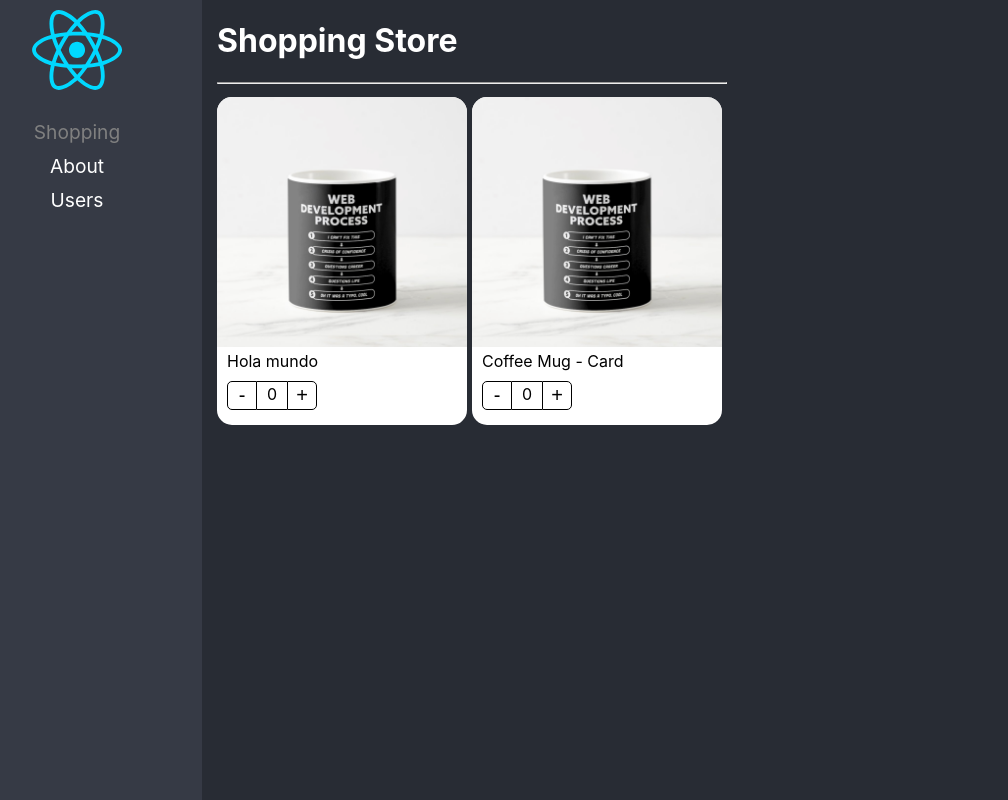
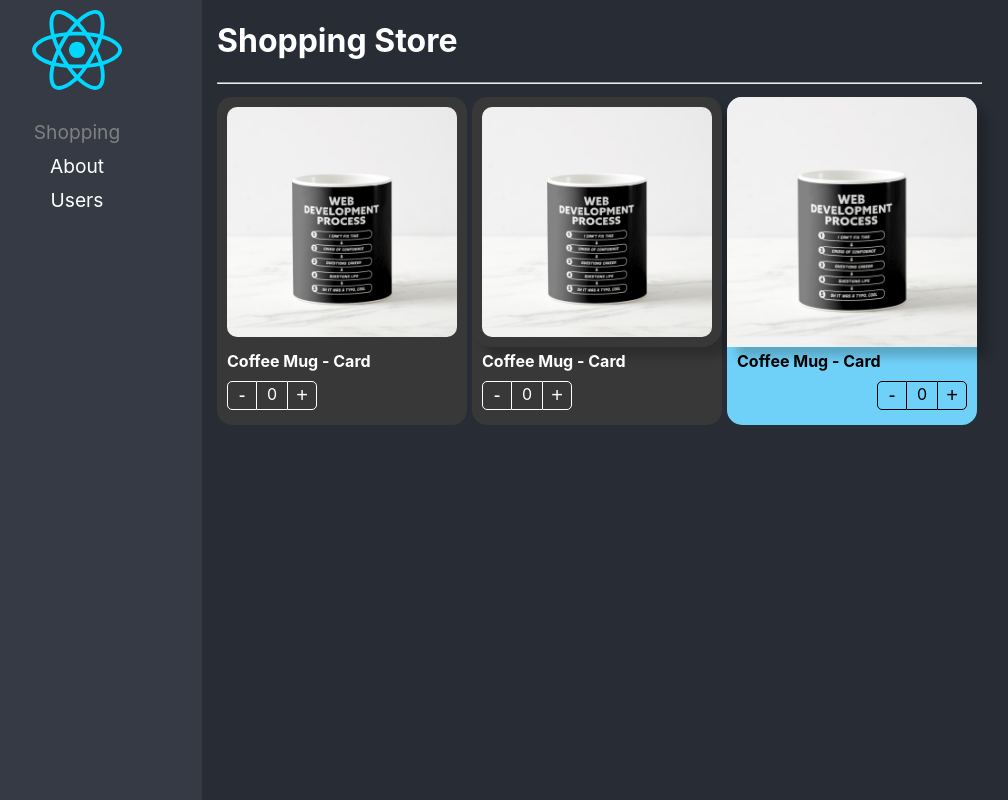
Before and after one commit to jesusmira/React-adv, a React (Vite) app: page /home in a window 1280 px wide. Shown: the whole page, without its empty margins (48-1056 px from the left). Built offline with nearby package versions, Linux system fonts and the light colour scheme.

Commit message:
Component Extend Styles -  listo

```diff
--- a/src/02-component-patterns/components/ProductButtons.tsx
+++ b/src/02-component-patterns/components/ProductButtons.tsx
@@ -3,13 +3,18 @@
 
 import styles from '../styles/styles.module.css';
 
+export interface Props{
+  className?: string,
+  style?: React.CSSProperties
+}
 
-export const ProductButtons = () => {
+export const ProductButtons = ({ className, style }: Props) => {
 
     const {increaseBy, counter} = useContext(ProductContext)
 
     return (
-      <div className={styles.buttonsContainer}>
+      <div className={`${styles.buttonsContainer} ${ className}`}
+          style={ style }>
              <button
               onClick={() => increaseBy( -1 )}
               className={ styles.buttonMinus}>-</button>
--- a/src/02-component-patterns/components/ProductCard.tsx
+++ b/src/02-component-patterns/components/ProductCard.tsx
@@ -1,6 +1,6 @@
 import { createContext } from 'react';
 
-import { ProductCardProps, ProductContextProps } from '../interfaces/interfaces';
+import { Product, ProductContextProps } from '../interfaces/interfaces';
 
 import { useProduct } from '../hooks/useProduct';
 
@@ -9,8 +9,15 @@
 export const ProductContext = createContext({} as ProductContextProps);
 const { Provider } = ProductContext;
 
+export  interface Props {
+  product: Product,
+  children: React.ReactElement | React.ReactElement [],
+  className?: string,
+  style?: React.CSSProperties
+}
 
-export const ProductCard = ({ children, product }: ProductCardProps) => {
+
+export const ProductCard = ({ children, product, className, style }: Props) => {
 
   const { counter, increaseBy } = useProduct();
 
@@ -20,7 +27,9 @@
       increaseBy,
       product
     }}>
-      <div className={ styles.productCard}>
+      <div
+        className={ `${styles.productCard} ${ className }`}
+        style={ style }>
           { children }
       </div>
     </Provider>
--- a/src/02-component-patterns/components/ProductImage.tsx
+++ b/src/02-component-patterns/components/ProductImage.tsx
@@ -3,7 +3,13 @@
 import noImage from '../assets/no-image.jpg';
 import styles from '../styles/styles.module.css';
 
-export const ProductImage = ({ img = ''}) => {
+export interface Props{
+  img?: string,
+  className?: string,
+  style?: React.CSSProperties
+}
+
+export const ProductImage = ({ img, className, style }: Props) => {
 
     const { product } = useContext(ProductContext);
     let imgToShow: string;
@@ -16,7 +22,11 @@
     }
 
     return (
-          <img className={ styles.productImg } src={ imgToShow } alt="Product Image" />
+          <img
+          className={ `${styles.productImg} ${ className }` }
+          src={ imgToShow }
+          style={ style }
+          alt="Product Image" />
 
     )
   }
--- a/src/02-component-patterns/components/ProductTitle.tsx
+++ b/src/02-component-patterns/components/ProductTitle.tsx
@@ -2,12 +2,19 @@
 import { ProductContext } from './ProductCard';
 import styles from '../styles/styles.module.css';
 
+export interface Props {
+  title?: string,
+  className?: string,
+  style?: React.CSSProperties
+}
 
-export const ProductTitle = ({title}: {title?: string}) => {
+
+export const ProductTitle = ({ title, className, style }: Props) => {
     const { product } = useContext(ProductContext);
 
     return (
-      <span className={ styles.productDescription}>
+      <span className={ `${styles.productDescription} ${ className} `}
+          style={ style }>
         { title ? title : product.title }
       </span>
     )
--- a/src/02-component-patterns/pages/ShoppingPage.tsx
+++ b/src/02-component-patterns/pages/ShoppingPage.tsx
@@ -1,10 +1,9 @@
 import { ProductButtons, ProductCard, ProductImage, ProductTitle } from '../components';
-
+import '../styles/custom-styles.css';
 const Product = {
   id: '1',
   title: 'Coffee Mug - Card',
-  img: './coffee-mug.png'
-
+  img: './coffee-mug.png',
 }
 
 export const ShoppingPage = () => {
@@ -18,17 +17,36 @@
           msFlexDirection: 'row',
           flexWrap: 'wrap'
         }}>
-          <ProductCard product = { Product }>
-              <ProductCard.Image />
-              <ProductCard.Title title={'Hola mundo'}/>
-              <ProductCard.Buttons/>
+          <ProductCard
+          className='bg-dark text-white'
+          product = { Product }>
+              <ProductCard.Image className='custom-image'/>
+              <ProductCard.Title className=' text-bold'/>
+              <ProductCard.Buttons className='custom-buttons'/>
           </ProductCard>
 
-          <ProductCard product = { Product }>
-              <ProductImage />
-              <ProductTitle />
-              <ProductButtons />
+          <ProductCard
+           className='bg-dark text-white'
+          product = { Product }>
+              <ProductImage className='custom-image' style={{ boxShadow: '10px 10px 10px rgba(0,0,0,0.2)' }}/>
+              <ProductTitle className=' text-bold'/>
+              <ProductButtons className='custom-buttons' />
           </ProductCard>
+
+          <ProductCard
+          style={{
+            backgroundColor: '#70D1F8'
+          }}
+          product = { Product }>
+              <ProductImage  style={{ boxShadow: '10px 10px 10px rgba(0,0,0,0.2)' }}/>
+              <ProductTitle  style={{ fontWeight: 'bold' }}/>
+              <ProductButtons style={{
+                  display: 'flex',
+                  justifyContent: 'end'
+              }} />
+          </ProductCard>
+
+
         </div>
 
     </div>
--- /dev/null
+++ b/src/02-component-patterns/styles/custom-styles.css
@@ -0,0 +1,23 @@
+
+.bg-dark{
+    background-color: rgb( 56,56,56 );
+}
+
+.text-white{
+    color: white;
+}
+
+.text-bold{
+    font-weight: bold;
+}
+
+.custom-image{
+    border-radius: 20px;
+    padding: 10px;
+    width: calc(100% - 20px);
+}
+
+.custom-buttons button, .custom-buttons div {
+    color:white;
+    border-color: white;
+}
```
Also changed, not shown: src/02-component-patterns/interfaces/interfaces.ts (+7 -8 lines).
